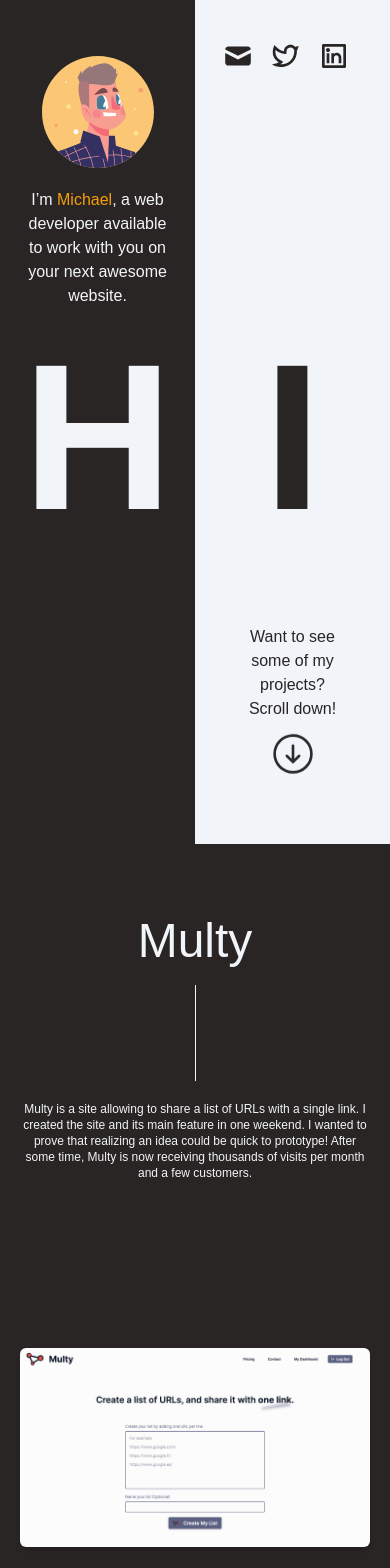
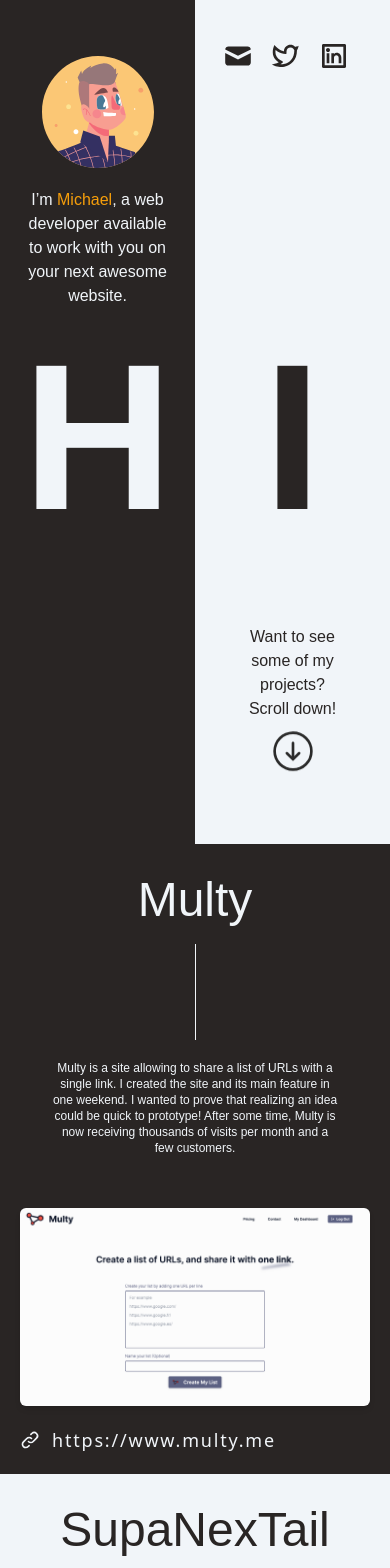
Before and after one commit to Etheonor/Portfolio-old, a Next.js app: page / in a window 390 px wide. Shown: the top 1568 px of the page. Built offline with nearby package versions, Linux system fonts and the light colour scheme; a web font is replaced by a local one.

Commit message:
Fix centered text + projects display on small screen

```diff
--- a/components/Project.tsx
+++ b/components/Project.tsx
@@ -12,15 +12,15 @@
 
 const Project = (props: ProjectProps): JSX.Element => (
   <section
-    className={`flex h-screen flex-row flex-wrap ${
+    className={`flex lg:h-screen flex-row flex-wrap ${
       props.bg === 'dark'
         ? 'bg-stone-800 text-slate-100'
         : 'bg-slate-100 text-stone-800'
     }`}>
-    <div className="flex flex-col m-auto">
+    <div className="flex flex-col m-auto p-8 lg:p-0 ">
       <div className="m-auto">
         <div className="m-auto font-body text-base md:text-xl xl:text-2xl">
-          <div className="flex flex-col max-w-md">
+          <div className="flex flex-col flex-grow: 1">
             <h2 className="text-5xl xl:text-7xl 2xl:text-9xl m-auto font-title">
               {props.project}
             </h2>
@@ -29,7 +29,7 @@
                 props.bg === 'dark' ? 'border-slate-100' : 'border-stone-900'
               }`}
             />
-            <p className="max-w-xl px-5 text-center md:leading-relaxed lg:px-0 2xl:text-base xl:text-sm text-xs">
+            <p className="max-w-md px-5 text-center md:leading-relaxed lg:px-0 2xl:text-base xl:text-sm text-xs m-auto">
               {props.description}
             </p>
           </div>
```
